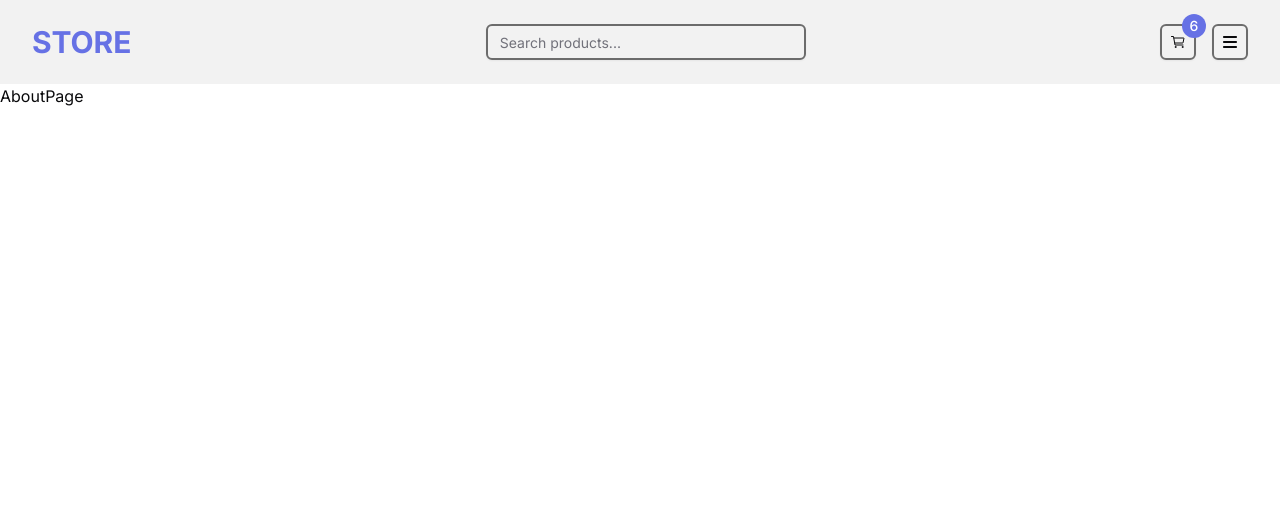
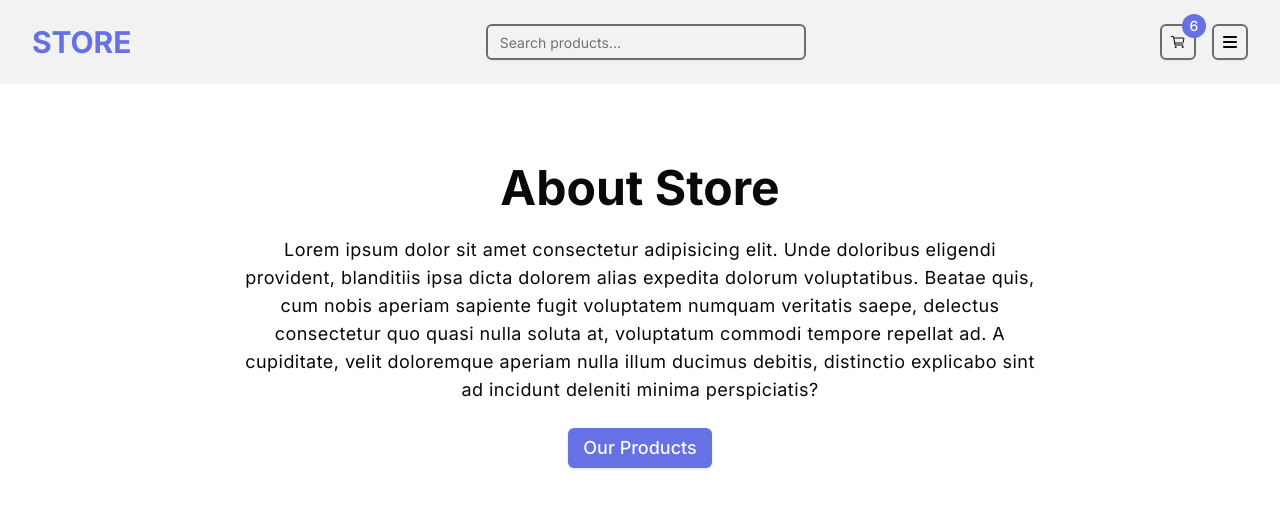
Before and after one commit to ashish-makwana87/nextjs-ecommerce-store-project, a Next.js app: page /about in a window 1280 px wide. Shown: the top 508 px of the page. Built offline with nearby package versions, Linux system fonts and the light colour scheme.

Commit message:
Loading container

```diff
--- a/app/about/page.tsx
+++ b/app/about/page.tsx
@@ -1,8 +1,19 @@
+import { Button } from '@/components/ui/button'
+import Link from 'next/link'
 import React from 'react'
 
 function AboutPage() {
+
   return (
-    <div>AboutPage</div>
+    <div className='alignment flex flex-col gap-y-4 justify-center items-center mt-10 md:mt-20 md:gap-y-6'>
+      <h2 className='font-bold text-4xl text-center md:text-5xl'>About Store</h2>
+      <p className=' max-w-[50rem] text-center tracking-wide md:text-lg'>Lorem ipsum dolor sit amet consectetur adipisicing elit. Unde doloribus eligendi provident, blanditiis ipsa dicta dolorem alias expedita dolorum voluptatibus. Beatae quis, cum nobis aperiam sapiente fugit voluptatem numquam veritatis saepe, delectus consectetur quo quasi nulla soluta at, voluptatum commodi tempore repellat ad. A cupiditate, velit doloremque aperiam nulla illum ducimus debitis, distinctio explicabo sint ad incidunt deleniti minima perspiciatis?</p>
+      <Button asChild size='lg' className='w-32 md:w-36'>
+          <Link href='/products' className='text-base md:text-lg'>
+            Our Products
+          </Link>
+        </Button>
+      </div>
   )
 }
 
--- a/app/page.tsx
+++ b/app/page.tsx
@@ -1,12 +1,17 @@
+import LoadingContainer from "@/components/global/LoadingContainer";
 import FeaturedProducts from "@/components/home/FeaturedProducts";
 import HeroSection from "@/components/home/HeroSection";
+import { Suspense } from "react";
+
 
 export default function Home() {
 
   return (
     <div className="alignment mt-10 md:mt-20">
       <HeroSection />
+      <Suspense fallback={<LoadingContainer />}>
       <FeaturedProducts />
+      </Suspense>
     </div>
   );
 }
--- /dev/null
+++ b/app/products/loading.tsx
@@ -0,0 +1,12 @@
+import LoadingContainer from '@/components/global/LoadingContainer'
+import React from 'react'
+
+function loading() {
+  return (
+    <div>
+     <LoadingContainer />
+    </div>
+  )
+}
+
+export default loading
--- a/components/global/LoadingContainer.tsx
+++ b/components/global/LoadingContainer.tsx
@@ -1,9 +1,28 @@
-import React from 'react'
+import React from 'react';
+import { Card, CardContent } from '../ui/card';
+import { Skeleton } from '../ui/skeleton';
+
 
 function LoadingContainer() {
+
   return (
-    <div>LoadingContainer</div>
+    <div className='pt-12 grid gap-4 md:grid-cols-2 lg:grid-cols-3'>
+    <ProductLoading />
+    <ProductLoading />
+    <ProductLoading />
+    </div>
   )
 }
 
-export default LoadingContainer
+function ProductLoading() {
+
+return <Card>
+  <CardContent className='p-4'>
+  <Skeleton className='h-48 w-full' />
+  <Skeleton className='h-4 w-2/3 mt-3' />
+  <Skeleton className='h-4 w-1/3 mt-3' />
+  </CardContent>
+</Card>
+}
+
+export default LoadingContainer;
--- a/components/products/ProductsContainer.tsx
+++ b/components/products/ProductsContainer.tsx
@@ -1,6 +1,7 @@
 import React from 'react'
 
 function ProductsContainer() {
+
   return (
     <div>ProductsContainer</div>
   )
--- a/components/products/ProductsGrid.tsx
+++ b/components/products/ProductsGrid.tsx
@@ -9,7 +9,7 @@ import FavoriteToggleButton from './FavoriteToggleButton';
 function ProductsGrid({products}:{products: Product[]}) {
 
   return (
-    <div className='pt-12 grid gap-4 md:grid-cols-2 lg:grid-cols-3'>
+    <div className='py-12 grid gap-4 md:grid-cols-2 lg:grid-cols-3'>
     {products.map((product) => {
 
      const {name, price, image, id} = product;
```
